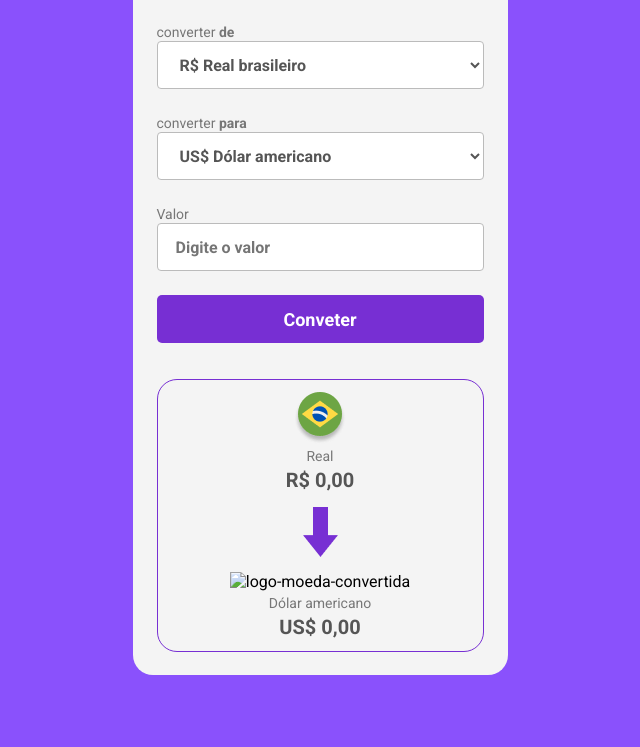
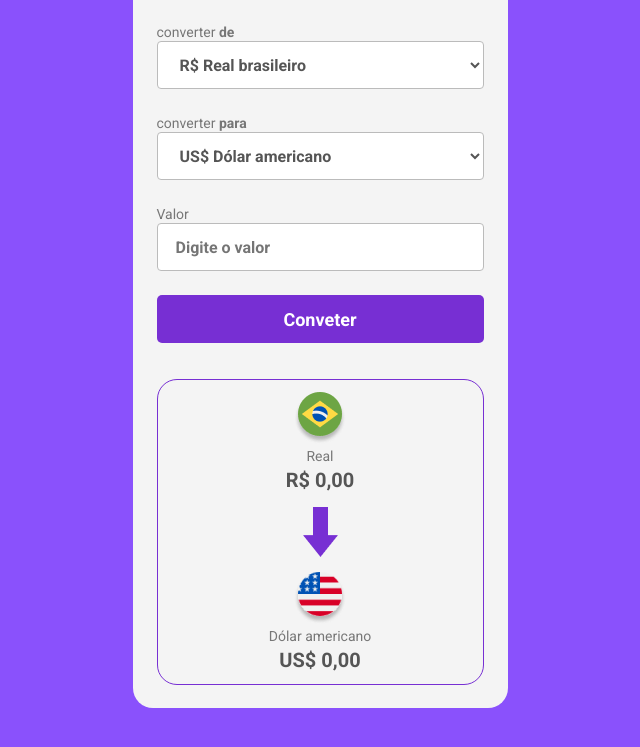
Before and after one commit to Edersilveira/conversor-monet-rio, a plain HTML site: page index.html in a window 1280 px wide. Shown: the part 247-994 px from the top of the page, without its empty margins (320-960 px from the left). Before the commit the page ends 962 px from the top, so only its background shows below. Drawn offline with Linux system fonts and the light colour scheme.

Commit message:
correção na logo do dolar

```diff
--- a/index.html
+++ b/index.html
@@ -50,7 +50,7 @@
 
 
             <div class="currency-box">
-                <img class="currency-img" src="./assets/dólar.png" alt="logo-moeda-convertida">
+                <img class="currency-img" src="./assets/dolar.png" alt="logo-moeda-convertida">
                 <p class="currency" id="currency-name">Dólar americano</p>
                 <p class="currency-value">US$ 0,00</p>
             </div>
```
